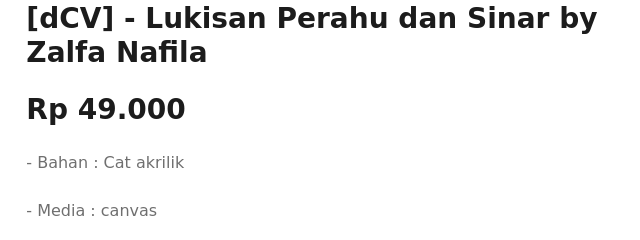
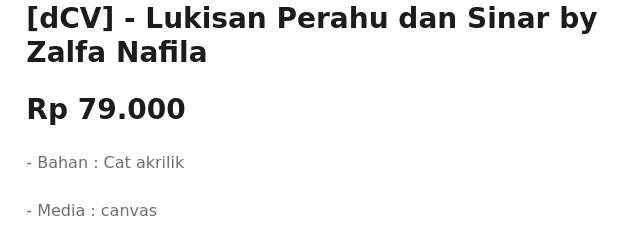
Before and after one commit to ZalfaNafila/cloveart.github.io, a plain HTML site: page ujicoba4.html in a window 1280 px wide. Shown: the part 126-366 px from the top of the page, 530-1170 px from the left. Drawn offline with nearby package versions, Linux system fonts and the light colour scheme; a script that the page names is missing.

Commit message:
Update ujicoba4.html

```diff
--- a/ujicoba4.html
+++ b/ujicoba4.html
@@ -89,7 +89,7 @@
                     <div class="text-primary mr-2">
                     </div>
                 </div>
-                <h3 class="font-weight-semi-bold mb-4">Rp 49.000</h3>
+                <h3 class="font-weight-semi-bold mb-4">Rp 79.000</h3>
                 <p class="mb-4">-   Bahan : Cat akrilik</p>
                 <p class="mb-4">-   Media : canvas</p>
                 <p class="mb-4">-   Bentuk : Lukisan Perahu dan Sinar</p>
```
